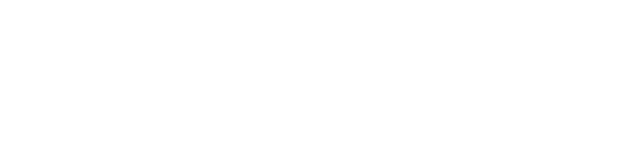
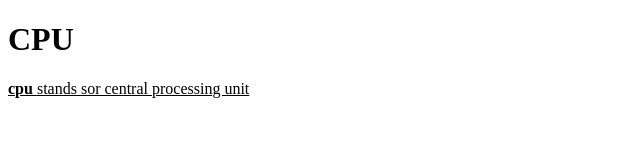
Before and after one commit to iamneo-production/eaddadbcebfaadaeccdfffebaeceaec, a website: page public/index.html in a window 1280 px wide. Shown: the whole page, without its empty margins (0-640 px from the left). Drawn offline with Linux system fonts and the light colour scheme.

Commit message:
Backup Commit

```diff
--- a/public/index.html
+++ b/public/index.html
@@ -8,6 +8,7 @@
     <link rel="stylesheet" href="style.css" />
 </head>
 <body>
-    <h1></h1>
+    <h1>CPU</h1>
+    <u><b>cpu </b>stands sor central processing unit</u>
 </body>
 </html>
```
